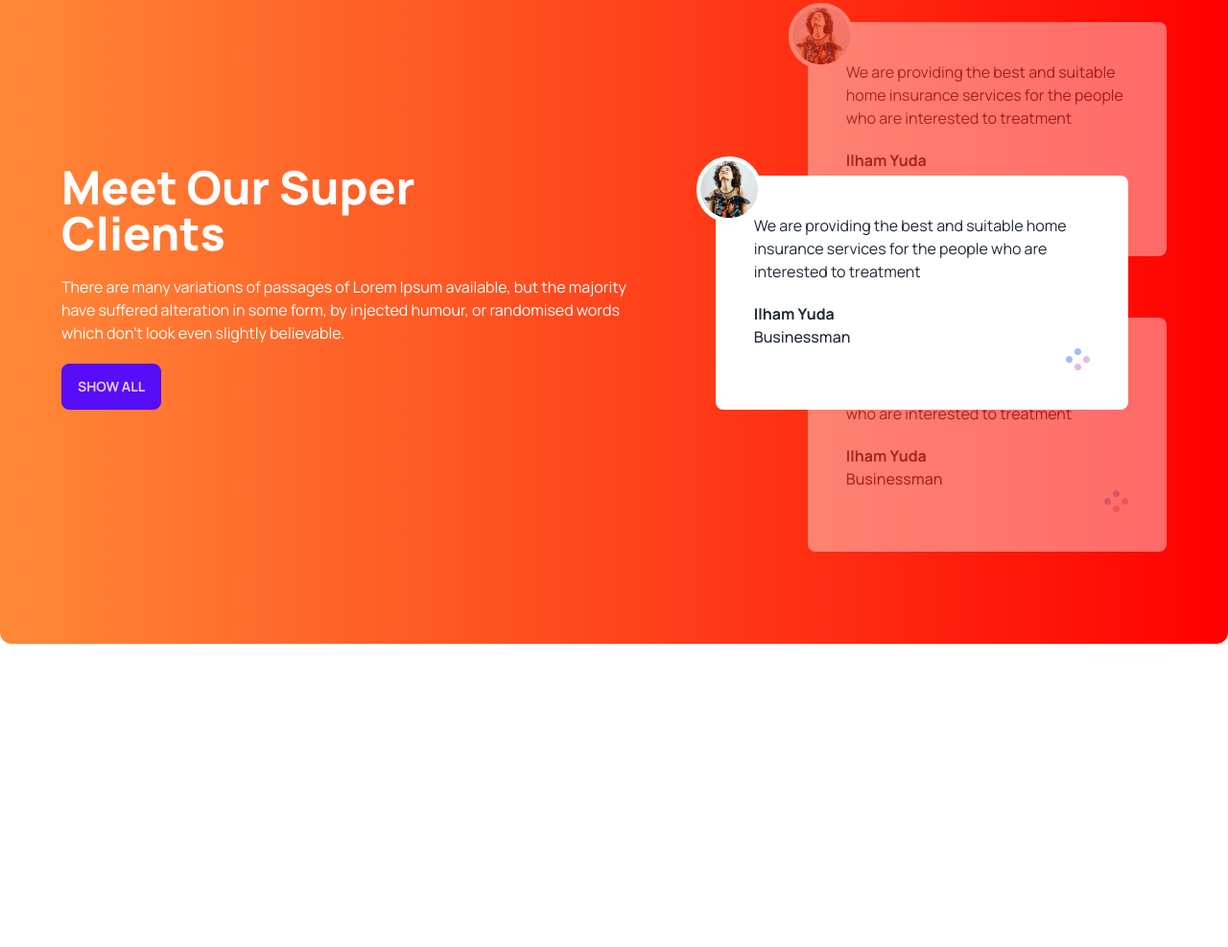
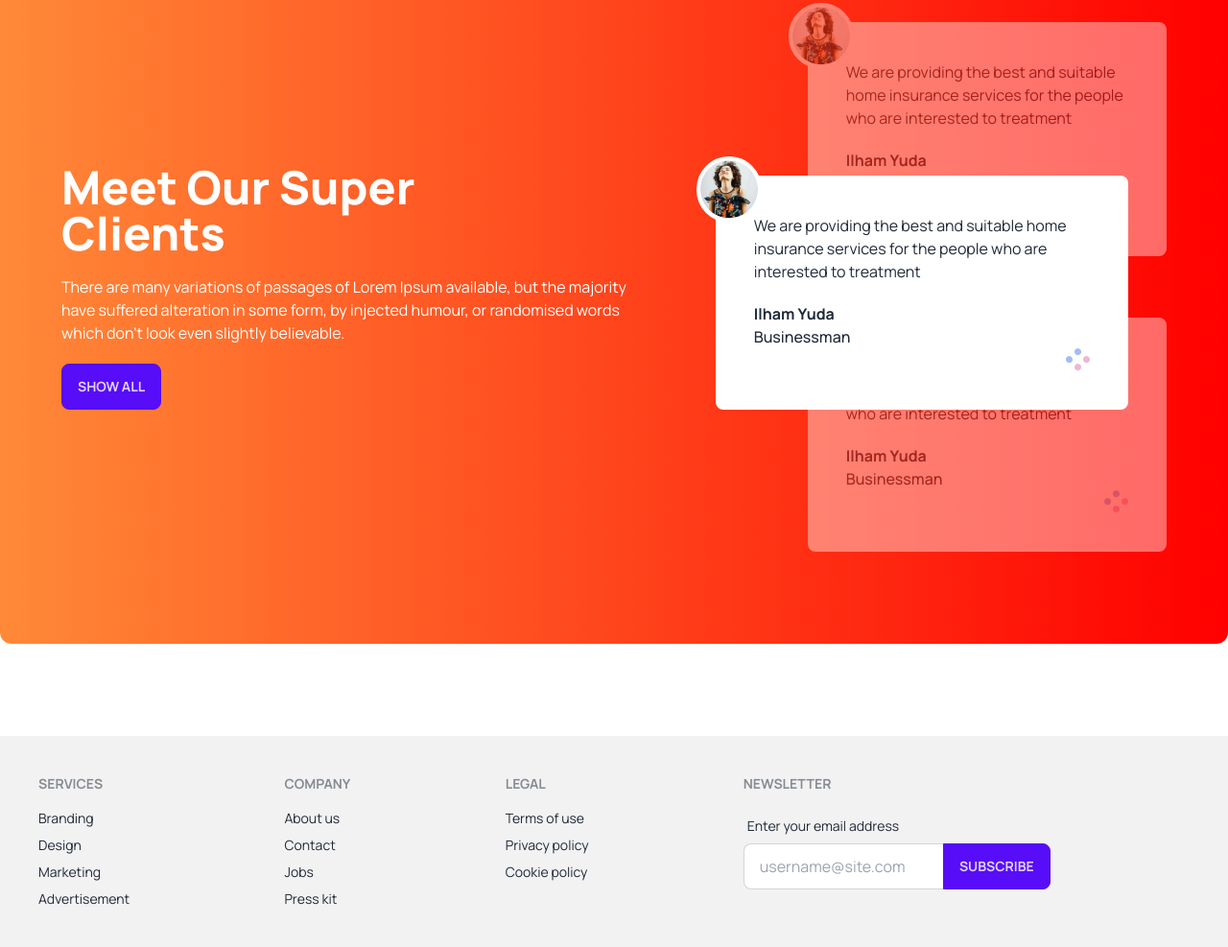
Before and after one commit to rafiul1000/tea-house-with-daisy-ui, a plain HTML site: page index.html in a window 1280 px wide. Shown: the part 1868-2855 px from the top of the page at 96% size. Before the commit the page ends 2635 px from the top, so only its background shows below. Drawn offline with nearby package versions, Linux system fonts and the light colour scheme.

Commit message:
footer section added

```diff
--- a/index.html
+++ b/index.html
@@ -231,11 +231,63 @@
 
     <!-- super client section end -->
 
+
+
+    <!-- news & events section start -->
+
+
+
+
+
+    <!-- news & events section end -->
+
     </main>
 
     <!-- main section end -->
-    <footer>
+
+    <!-- footer section start -->
+    <div class=" p-10 bg-base-200 text-base-content">
+      <footer class="footer">
+        <div>
+          <span class="footer-title">Services</span>
+          <a class="link link-hover">Branding</a>
+          <a class="link link-hover">Design</a>
+          <a class="link link-hover">Marketing</a>
+          <a class="link link-hover">Advertisement</a>
+        </div>
+        <div>
+          <span class="footer-title">Company</span>
+          <a class="link link-hover">About us</a>
+          <a class="link link-hover">Contact</a>
+          <a class="link link-hover">Jobs</a>
+          <a class="link link-hover">Press kit</a>
+        </div>
+        <div>
+          <span class="footer-title">Legal</span>
+          <a class="link link-hover">Terms of use</a>
+          <a class="link link-hover">Privacy policy</a>
+          <a class="link link-hover">Cookie policy</a>
+        </div>
+        <div>
+          <span class="footer-title">Newsletter</span>
+          <div class="form-control w-80">
+            <label class="label">
+              <span class="label-text">Enter your email address</span>
+            </label>
+            <div class="relative">
+              <input type="text" placeholder="username@site.com" class="input input-bordered w-full pr-16" />
+              <button class="btn btn-primary absolute top-0 right-0 rounded-l-none">Subscribe</button>
+            </div>
+          </div>
+        </div>
+
+    </div>
+
 
     </footer>
+
+    <!-- footer section end -->
+
+
 </body>
 </html>
```
